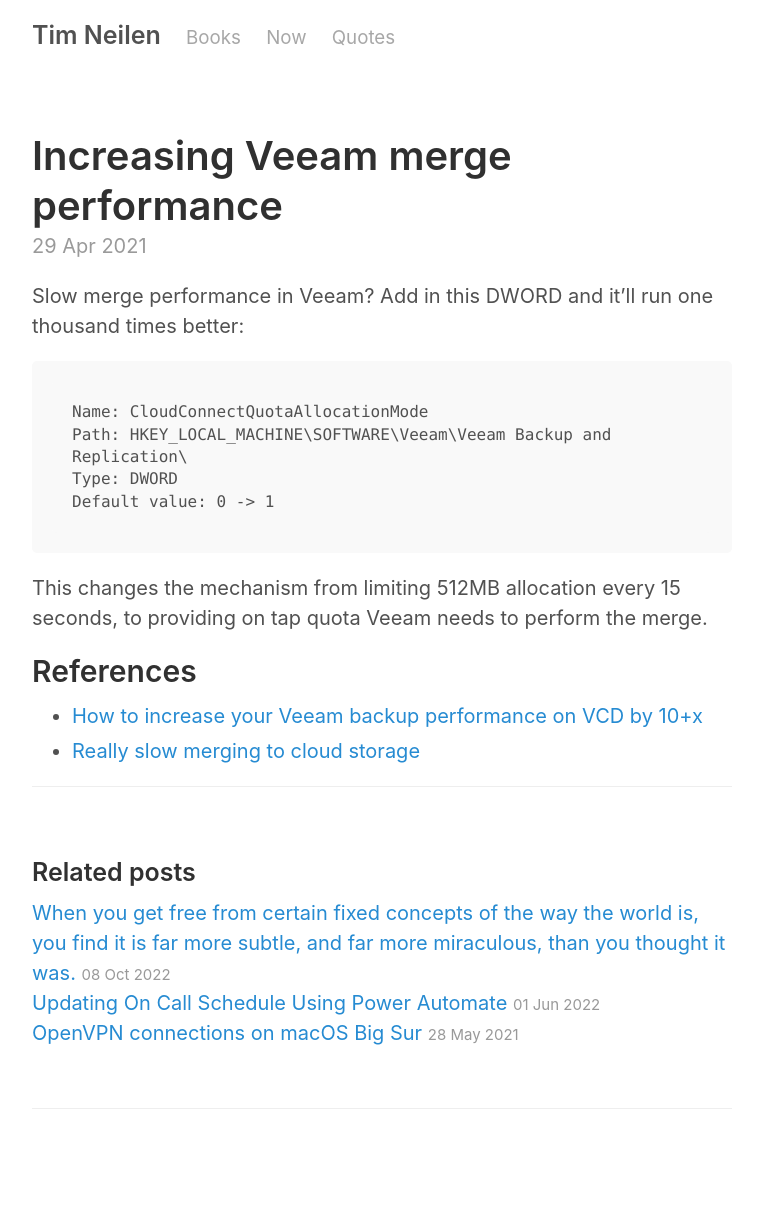
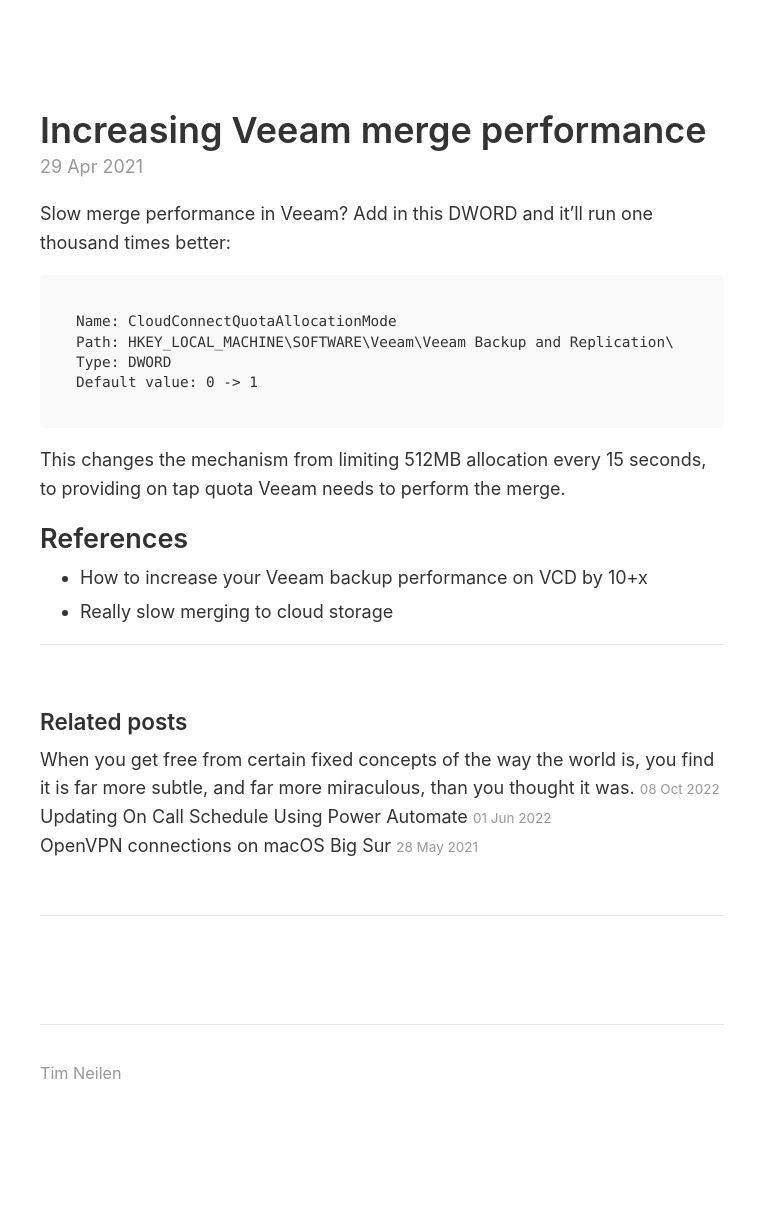
Before and after one commit to teejayen/teejayen.github.io, a Jekyll site: the page built from _posts/2021-04-29-increasing-veeam-merge-performance copy.md, in a window 1280 px wide. Shown: the whole page, without its empty margins (258-1021 px from the left). Built offline with Jekyll 4.4.1, drawn with Linux system fonts in a browser that asks for light colours; before the commit the page ends 1149 px from its top, so only the background shows below that.

Commit message:
Minimal redesign: sleek, modern blog layout
- Remove traditional header menu in favor of inline navigation
- Show only 5 recent posts on homepage with clean intro section
- Create new archive page for all posts
- Update typography with better spacing and hierarchy
- Simplify color scheme to neutral grays with subtle transitions
- Add generous whitespace and improved readability

🤖 Generated with [Claude Code](https://claude.com/claude-code)

Co-Authored-By: Claude <noreply@anthropic.com>

```diff
--- a/_layouts/default.html
+++ b/_layouts/default.html
@@ -5,24 +5,15 @@
 
   <body>
 
-    <div class="container content">
-      <header class="masthead">
-        <h3 class="masthead-title">
-          <a href="{{ site.baseurl }}/" title="Home">{{ site.title }}</a>
-
-          {% for page in site.pages_list %}
-          &nbsp;&nbsp;&nbsp;<small><a href="{{ page[1]  }}">{{ page[0] }}</a></small>
-          {% endfor %}
-
-        </h3>
-      </header>
-
+    <div class="container">
       <main>
         {{ content }}
       </main>
 
       <footer class="footer">
-
+        <p>
+          <a href="{{ site.baseurl }}/">{{ site.title }}</a>
+        </p>
       </footer>
     </div>
 
--- a/_sass/_base.scss
+++ b/_sass/_base.scss
@@ -35,11 +35,12 @@ body {
 a {
   color: $link-color;
   text-decoration: none;
+  transition: color 0.2s;
 
   // `:focus` is linked to `:hover` for basic accessibility
   &:hover,
   &:focus {
-    text-decoration: underline;
+    color: $gray-4;
   }
 
   strong {
--- a/_sass/_layout.scss
+++ b/_sass/_layout.scss
@@ -3,13 +3,35 @@
 // Styles for managing the structural hierarchy of the site.
 
 .container {
-  max-width: 38rem;
-  padding-left:  1.5rem;
-  padding-right: 1.5rem;
-  margin-left:  auto;
+  max-width: 42rem;
+  padding: 4rem 1.5rem;
+  margin-left: auto;
   margin-right: auto;
+
+  @media (min-width: $large-breakpoint) {
+    padding: 6rem 2rem;
+  }
+}
+
+main {
+  margin-bottom: 4rem;
 }
 
 footer {
-  margin-bottom: 2rem;
+  margin-top: 6rem;
+  padding-top: 2rem;
+  border-top: 1px solid $border-color;
+
+  p {
+    color: $gray-3;
+    font-size: 0.9rem;
+  }
+
+  a {
+    color: $gray-3;
+
+    &:hover {
+      color: $body-color;
+    }
+  }
 }
--- a/_sass/_posts.scss
+++ b/_sass/_posts.scss
@@ -16,7 +16,7 @@
 .page-title,
 .post-title,
 .post-title a {
-  color: #303030;
+  color: $gray-5;
 }
 .page-title,
 .post-title {
@@ -28,17 +28,188 @@
   display: block;
   margin-top: -.5rem;
   margin-bottom: 1rem;
-  color: #9a9a9a;
+  color: $gray-3;
 }
 
+// Homepage intro
+.intro {
+  margin-bottom: 4rem;
+
+  h1 {
+    font-size: 2.5rem;
+    font-weight: 700;
+    margin-bottom: 1rem;
+    letter-spacing: -0.02em;
+
+    @media (min-width: $large-breakpoint) {
+      font-size: 3rem;
+    }
+  }
+
+  p {
+    font-size: 1.1rem;
+    line-height: 1.7;
+    color: $gray-4;
+    max-width: 38rem;
+
+    @media (min-width: $large-breakpoint) {
+      font-size: 1.2rem;
+    }
+  }
+
+  a {
+    color: $body-color;
+    text-decoration: underline;
+    text-decoration-color: $gray-2;
+    text-underline-offset: 3px;
+    transition: text-decoration-color 0.2s;
+
+    &:hover {
+      text-decoration-color: $gray-4;
+    }
+  }
+}
+
+// Post list
+.posts {
+  margin-bottom: 3rem;
+}
+
+.post-item {
+  margin-bottom: 2.5rem;
+
+  &:last-child {
+    margin-bottom: 0;
+  }
+}
+
+.post-link {
+  display: block;
+  color: $body-color;
+  text-decoration: none;
+  transition: transform 0.1s;
+
+  &:hover {
+    text-decoration: none;
+
+    h2 {
+      color: $gray-3;
+    }
+  }
+}
+
+.post-content {
+  h2 {
+    font-size: 1.5rem;
+    font-weight: 600;
+    margin-bottom: 0.5rem;
+    margin-top: 0;
+    letter-spacing: -0.01em;
+    transition: color 0.2s;
+
+    @media (min-width: $large-breakpoint) {
+      font-size: 1.75rem;
+    }
+  }
+
+  time {
+    font-size: 0.95rem;
+    color: $gray-3;
+  }
+}
+
+.view-all {
+  margin-top: 3rem;
+
+  a {
+    color: $gray-4;
+    font-size: 0.95rem;
+    text-decoration: underline;
+    text-decoration-color: $gray-2;
+    text-underline-offset: 3px;
+    transition: all 0.2s;
+
+    &:hover {
+      color: $body-color;
+      text-decoration-color: $gray-4;
+    }
+  }
+}
+
+// Archive page
+.archive {
+  h1 {
+    font-size: 2.5rem;
+    font-weight: 700;
+    margin-bottom: 0.5rem;
+    letter-spacing: -0.02em;
+
+    @media (min-width: $large-breakpoint) {
+      font-size: 3rem;
+    }
+  }
+
+  .archive-description {
+    font-size: 1.1rem;
+    color: $gray-4;
+    margin-bottom: 3rem;
+  }
+}
+
+.archive-list {
+  margin-bottom: 3rem;
+}
+
+.archive-item {
+  margin-bottom: 2rem;
+
+  &:last-child {
+    margin-bottom: 0;
+  }
+}
+
+.archive-link {
+  display: block;
+  color: $body-color;
+  text-decoration: none;
+  transition: transform 0.1s;
+
+  &:hover {
+    text-decoration: none;
+
+    h2 {
+      color: $gray-3;
+    }
+  }
+}
+
+.archive-content {
+  h2 {
+    font-size: 1.25rem;
+    font-weight: 600;
+    margin-bottom: 0.25rem;
+    margin-top: 0;
+    letter-spacing: -0.01em;
+    transition: color 0.2s;
+
+    @media (min-width: $large-breakpoint) {
+      font-size: 1.4rem;
+    }
+  }
+
+  time {
+    font-size: 0.9rem;
+    color: $gray-3;
+  }
+}
 
 // Related posts
 .related {
   padding-top: 2rem;
   padding-bottom: 2rem;
   margin-bottom: 2rem;
-  border-top: 1px solid #eee;
-  border-bottom: 1px solid #eee;
+  border-top: 1px solid $border-color;
+  border-bottom: 1px solid $border-color;
 }
 
 .related-posts {
@@ -52,11 +223,11 @@
   li {
     small {
       font-size: 75%;
-      color: #999;
+      color: $gray-3;
     }
 
     a:hover {
-      color: #268bd2;
+      color: $body-color;
       text-decoration: none;
 
       small {
--- a/_sass/_variables.scss
+++ b/_sass/_variables.scss
@@ -1,30 +1,29 @@
-$gray-1: #f9f9f9;
-$gray-2: #ccc;
-$gray-3: #767676;
-$gray-4: #515151;
-$gray-5: #313131;
+$gray-1: #fafafa;
+$gray-2: #e5e5e5;
+$gray-3: #999;
+$gray-4: #666;
+$gray-5: #333;
 
 $red: #ac4142;
 $orange: #d28445;
 $yellow: #f4bf75;
 $green: #90a959;
 $cyan: #75b5aa;
-$blue: #268bd2;
-// $blue: #6a9fb5;
+$blue: #0070f3;
 $brown: #8f5536;
 
 $root-font-family: -apple-system, BlinkMacSystemFont, "Segoe UI", "Roboto", "Oxygen", "Ubuntu", "Cantarell", "Fira Sans", "Droid Sans", "Helvetica Neue", Arial, sans-serif;
 $root-font-size: 16px;
-$root-line-height: 1.5;
+$root-line-height: 1.6;
 
-$body-color: #515151;
+$body-color: #333;
 $body-bg: #fff;
-$link-color: $blue;
+$link-color: $gray-5;
 
 $border-color: #e5e5e5;
 
 $large-breakpoint: 38em;
-$large-font-size: 20px;
+$large-font-size: 18px;
 
-$code-font-family: Menlo, Monaco, "Courier New", monospace;
+$code-font-family: "SF Mono", "Roboto Mono", Menlo, Monaco, "Courier New", monospace;
 $code-color: #bf616a;
```
Also changed, not shown: archive.html (added, +22 -0 lines), index.html (+21 -9 lines).
